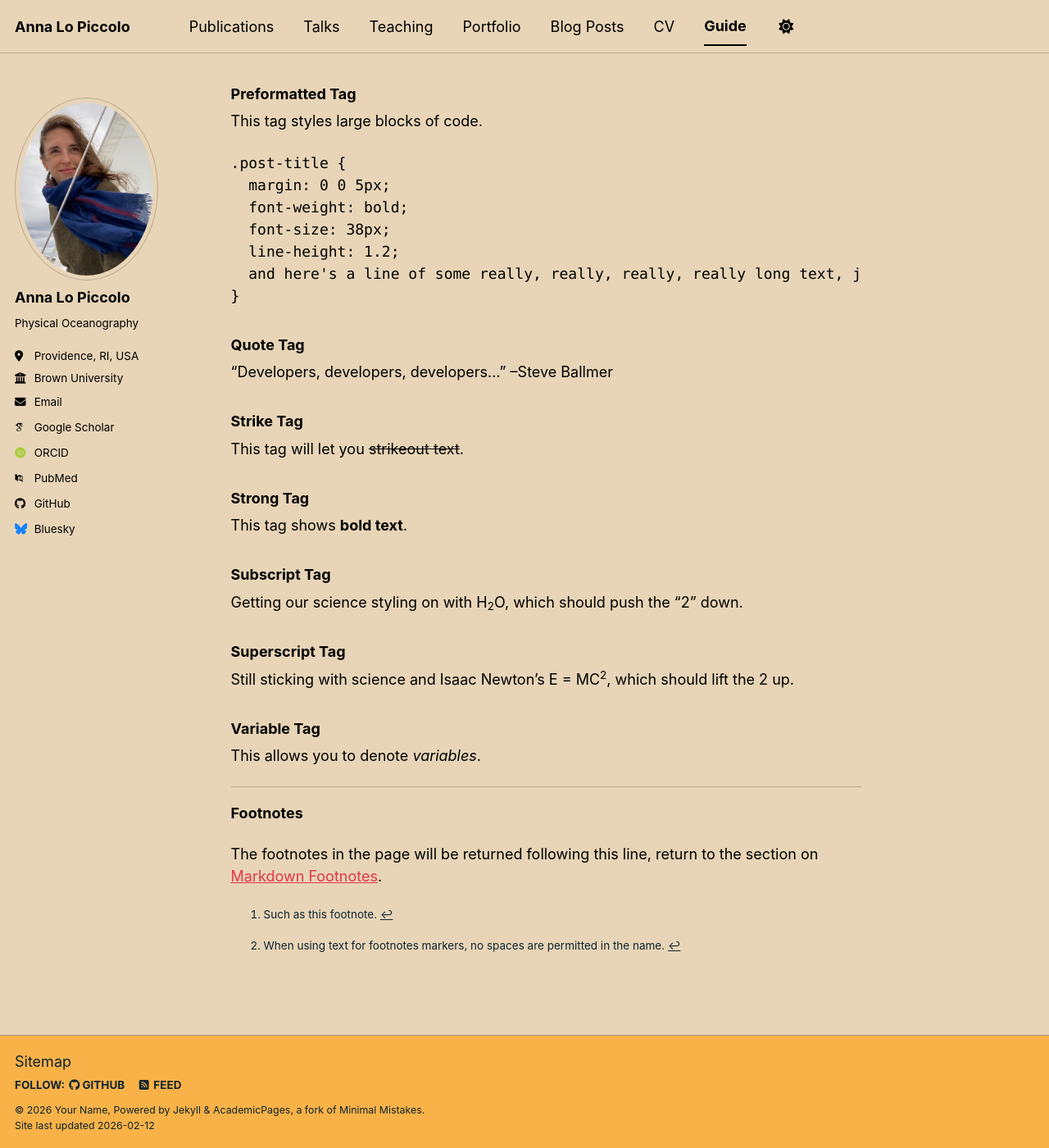
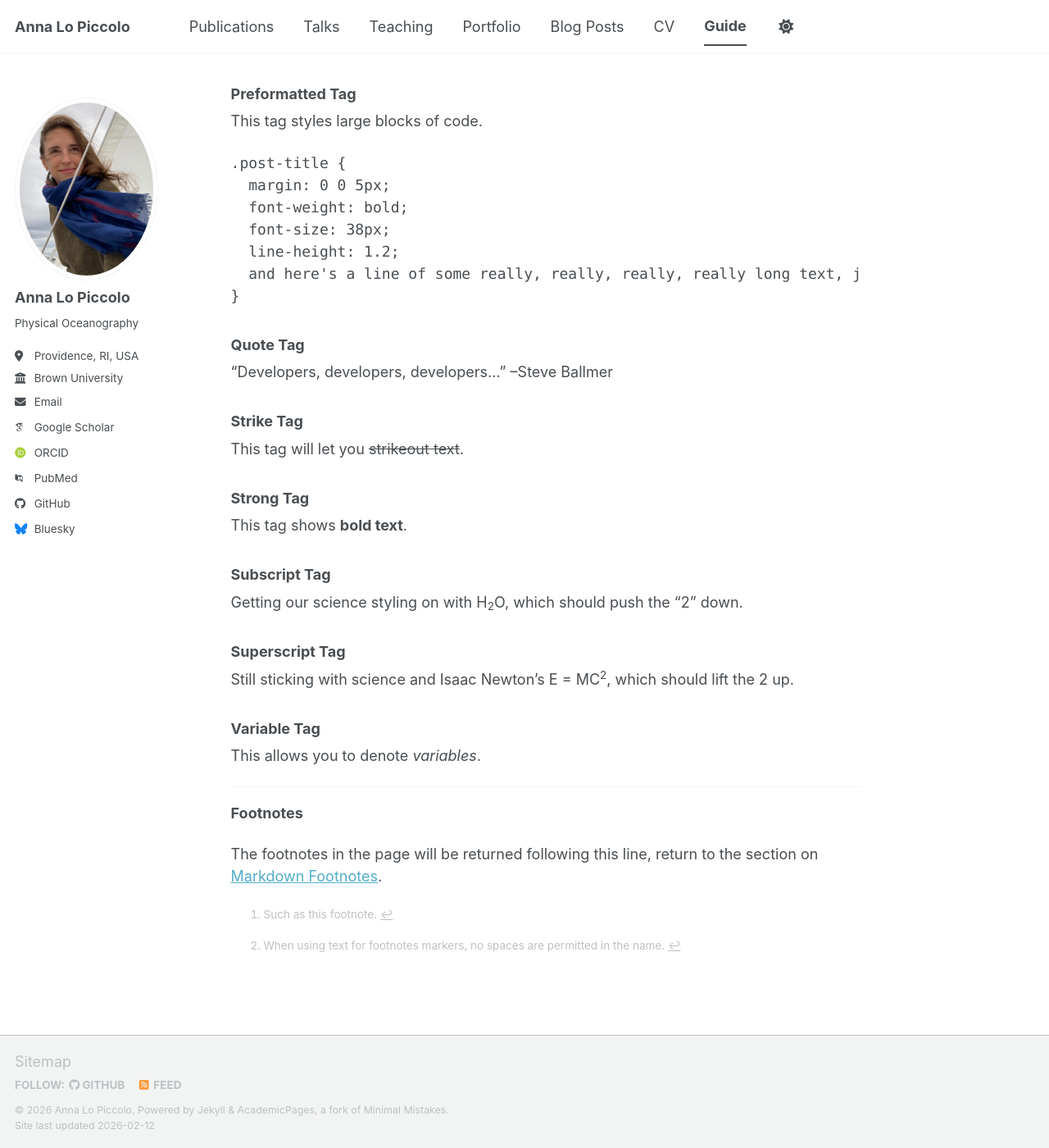
Before and after one commit to annlopiccolo/annlopiccolo.github.io, a Jekyll site: the page built from _pages/markdown.md, in a window 1280 px wide and 1400 px high, scrolled down 10924 px. Shown: the whole window at 82% size. Built offline with Jekyll 4.4.1, drawn with Linux system fonts in a browser that asks for light colours; emoji names are drawn with the system emoji font; some web fonts are replaced; a script bundle is joined from its source files by our own code; library files that are not in the unit come from our copies.

Commit message:
default theme and my name updated _config.yml

```diff
--- a/_config.yml
+++ b/_config.yml
@@ -8,10 +8,10 @@
 
 # Basic Site Settings
 locale                   : "en-US"
-site_theme               : "sunrise" # The available themes options are "default", "air", "sunrise", "mint", "dirt" and "contrast"
+site_theme               : "default" # The available themes options are "default", "air", "sunrise", "mint", "dirt" and "contrast"
 title                    : "Anna Lo Piccolo"
 title_separator          : "-"
-name                     : &name "Your Name"
+name                     : &name "Anna Lo Piccolo"
 description              : &description "Your Name's academic portfolio"   # Update this with a general description of your site, this is the default if not overridden by a page
 url                      : https://annlopiccolo.github.io # The base hostname & protocol for your site e.g. "https://[your GitHub username].github.io",
                                                            # or if you already have some other page hosted on Github then use "https://[your GitHub username].github.io/[Your Repo Name]"
```
